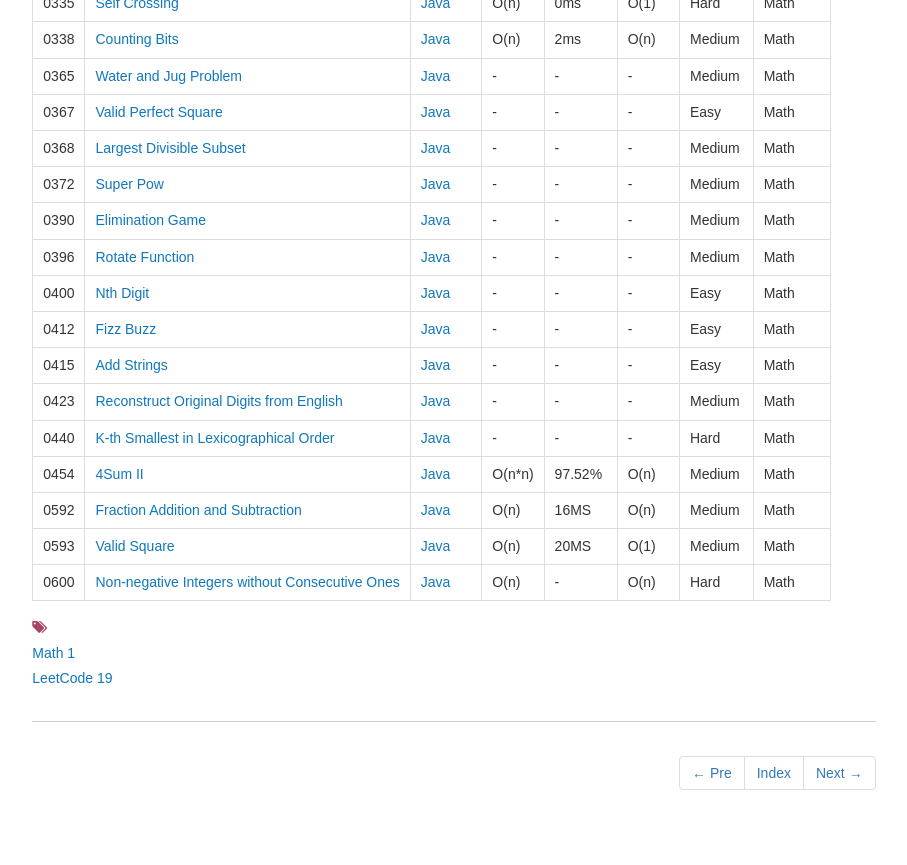
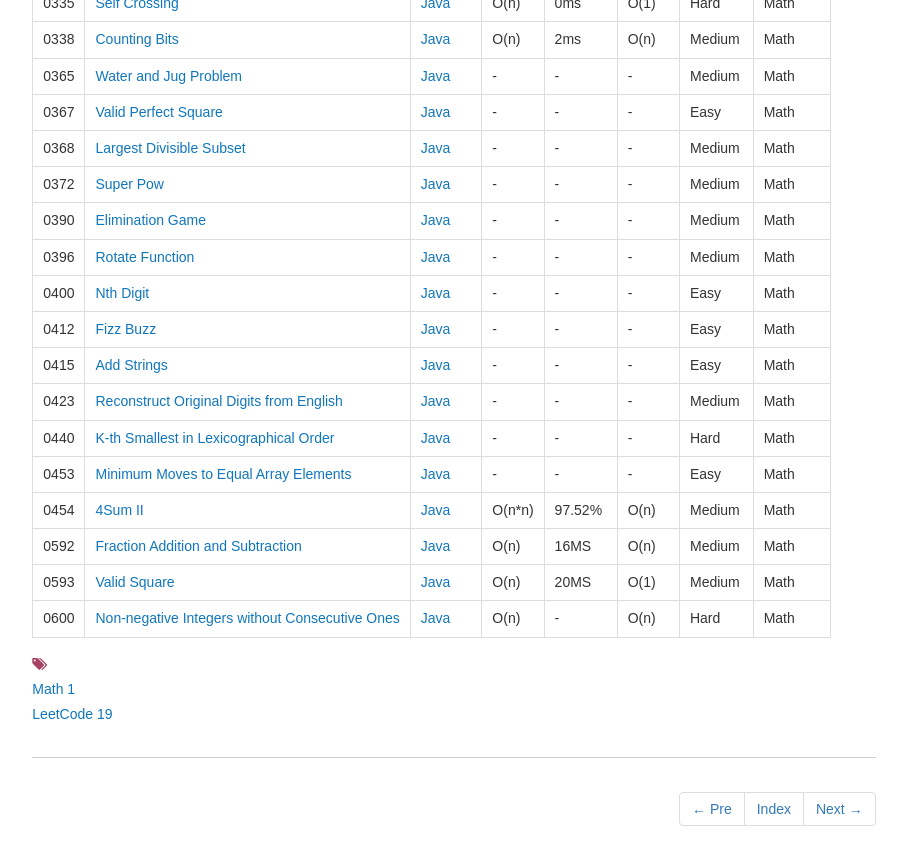
Before and after one commit to dunso/algorithm, a Jekyll site: the page built from docs/_posts/2017-12-03-Math.md, in a window 1280 px wide and 900 px high, scrolled down 1073 px. Shown: the top 865 px of the window, without its empty margins (186-1093 px from the left). Built offline with Jekyll 4.4.1, drawn with Linux system fonts in a browser that asks for light colours; nearby versions of some CDN libraries.

Commit message:
Add index of LeetCode0453.java to docs

```diff
--- a/docs/_posts/2017-12-03-Math.md
+++ b/docs/_posts/2017-12-03-Math.md
@@ -49,6 +49,7 @@ icon: file-alt
 |0415|[Add Strings](https://leetcode.com/problems/add-strings/description/)|[Java](https://e.srl/leetcode-415/)|-|-|-|Easy|Math|
 |0423|[Reconstruct Original Digits from English](https://leetcode.com/problems/reconstruct-original-digits-from-english/) | [Java](https://e.srl/leetcode-423/)  |-|-|-|Medium|Math|
 |0440|[K-th Smallest in Lexicographical Order](https://leetcode.com/problems/k-th-smallest-in-lexicographical-order/) | [Java](https://e.srl/leetcode-440/)  |-|-|-|Hard|Math|
+|0453|[Minimum Moves to Equal Array Elements](https://leetcode.com/problems/minimum-moves-to-equal-array-elements/) | [Java](https://e.srl/leetcode-453/) |-|-|-|Easy|Math|
 |0454|[4Sum II](https://leetcode.com/problems/4sum-ii/) | [Java](https://e.srl/leetcode-454/)  | O(n\*n) |97.52%| O(n)  |  Medium |Math|
 |0592|[Fraction Addition and Subtraction](https://leetcode.com/problems/fraction-addition-and-subtraction/)| [Java](https://e.srl/leetcode-592/)  | O(n) |16MS| O(n)  |  Medium |Math|
 |0593|[Valid Square](https://leetcode.com/problems/valid-square)| [Java](https://e.srl/leetcode-593/)  | O(n) |20MS| O(1)  |  Medium |Math|
```
